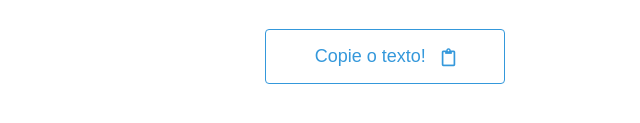
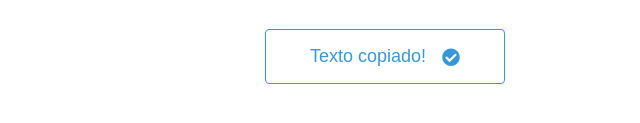
Before and after one commit to GSilvva/lorem-ipsum-generator, a plain HTML site: page index.html in a window 1280 px wide. Both pictures are taken after a click on the button "Copie o texto!". Shown: the part 319-442 px from the top of the page, 255-895 px from the left. Drawn offline with Linux system fonts and the light colour scheme.

Commit message:
troca de texto do botão ao copiar

```diff
--- a/app.js
+++ b/app.js
@@ -53,7 +53,7 @@ function copiaTexto() {
     let arrayParagraphs = Array.from(paragraphs);
 
     const inputFake = document.createElement("input");
-          inputFake.type = "text";
+    inputFake.type = "text";
     textoContainer.appendChild(inputFake);
 
     let textos = arrayParagraphs.map(text => {
@@ -66,8 +66,21 @@ function copiaTexto() {
     document.execCommand("copy");
 
     textoContainer.removeChild(inputFake);
+
+    copyBtn.classList.add("copiado");
+
+    if(copyBtn.classList.contains("copiado")) {
+        copyBtn.innerHTML = `
+            Texto copiado!
+            <i class="fas fa-check-circle"></i>
+        `;
+    } else {
+        copyBtn.innerHTML = `
+            Copie o texto!
+            <i class="far fa-clipboard"></i>
+        `;
+    }
 };
-
 
 form.addEventListener("submit", (el) => {
     el.preventDefault();
--- a/index.html
+++ b/index.html
@@ -4,7 +4,7 @@
 <head>
     <meta charset="UTF-8">
     <meta name="viewport" content="width=device-width, initial-scale=1.0">
-    <title>Gerador de Lorem Ipsum para Devs</title>
+    <title>Gerador de Lorem Ipsum</title>
     <link rel="stylesheet" href="./main.css" type="text/css">
     <link rel="stylesheet" href="https://use.fontawesome.com/releases/v5.15.1/css/all.css" integrity="sha384-vp86vTRFVJgpjF9jiIGPEEqYqlDwgyBgEF109VFjmqGmIY/Y4HV4d3Gp2irVfcrp" crossorigin="anonymous">
     <script defer src="./app.js" type="text/javascript"></script>
@@ -12,7 +12,6 @@
 
 <body>
 
-    <!-- mudar texto do botão ao copiar o texto -->
     <!-- Dark mode -->
 
     <h1>Gerador de Lorem Ipsum</h1>
@@ -26,10 +25,6 @@
             <label for="paragraphs">Quantidade de <strong>parágrafos</strong></label>
             <input id="paragraphs" type="number">
         </fieldset>
-        <!-- <fieldset>
-            <label for="personalizado"> <strong>Personalize</strong> seu lorem ipsum com a palavra <input id="personalizado" type="text">!
-            </label>
-        </fieldset> -->
         <button type="submit">Gerar!</button>
     </form>
 
```
